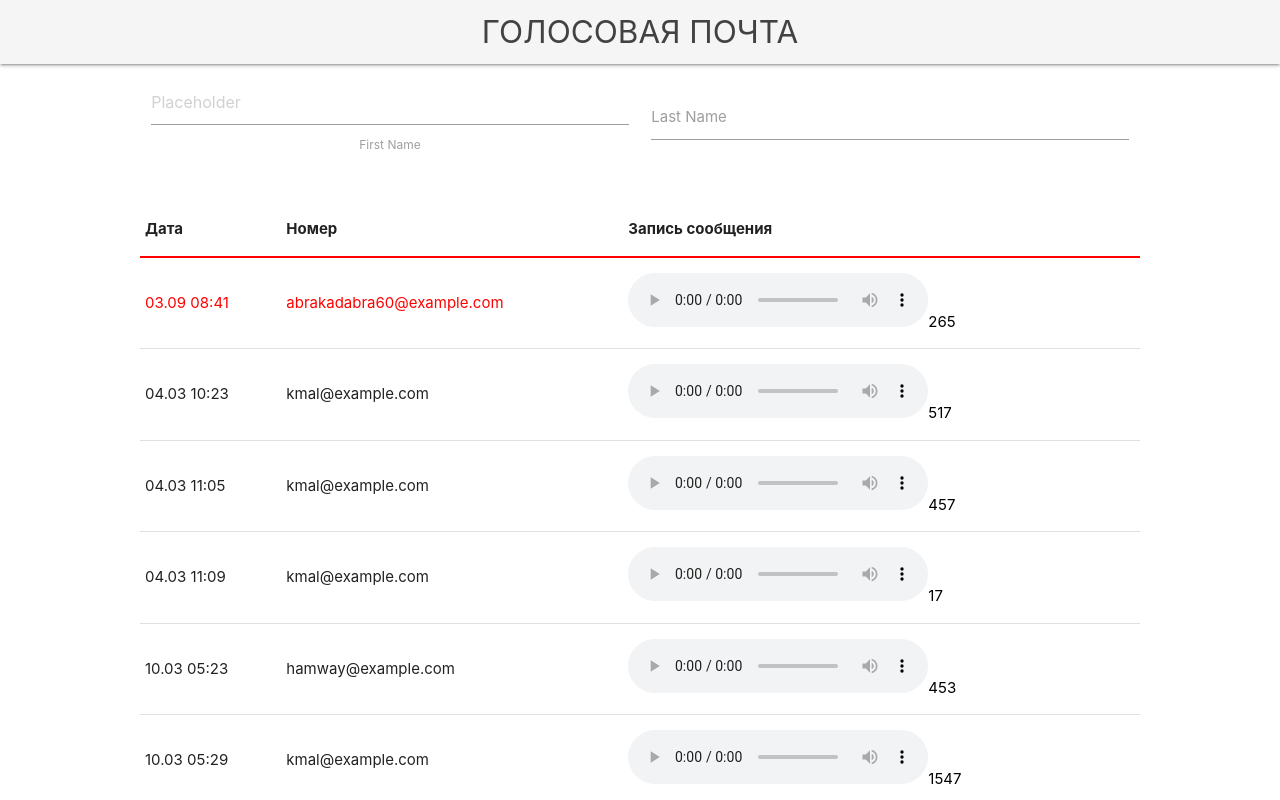
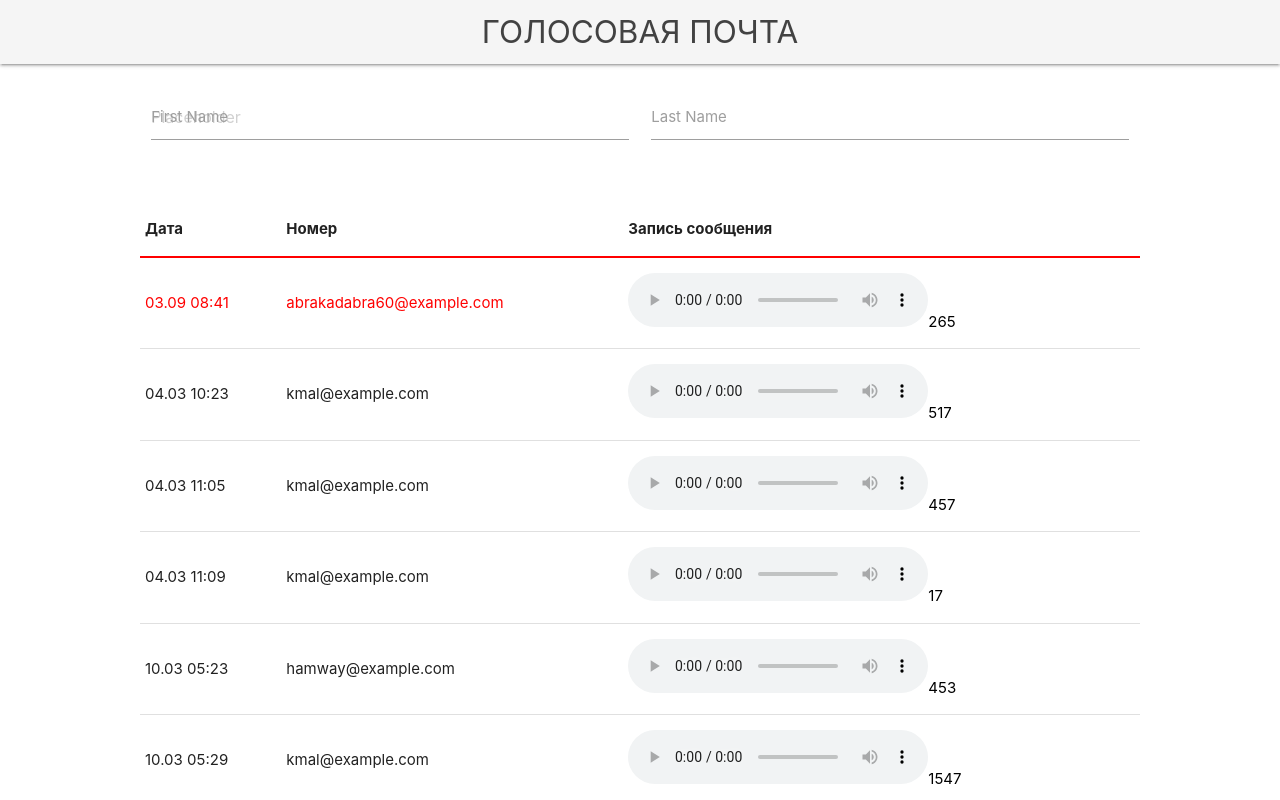
Before and after one commit to Konton022/react-voice-mail, a React (Create React App) app: page / in a window 1280 px wide. Shown: the top 800 px of the page. Built offline with nearby package versions, Linux system fonts and the light colour scheme.

Commit message:
some changes in filterForm

```diff
--- a/src/components/FilterForm.jsx
+++ b/src/components/FilterForm.jsx
@@ -5,7 +5,7 @@ const FilterForm = () => {
         <div className='row'>
             <form className='col s12'>
                 <div className='row'>
-                    <div className=' col s6'>
+                    <div className='input-field col s6'>
                         <input
                             placeholder='Placeholder'
                             id='first_name'
```
